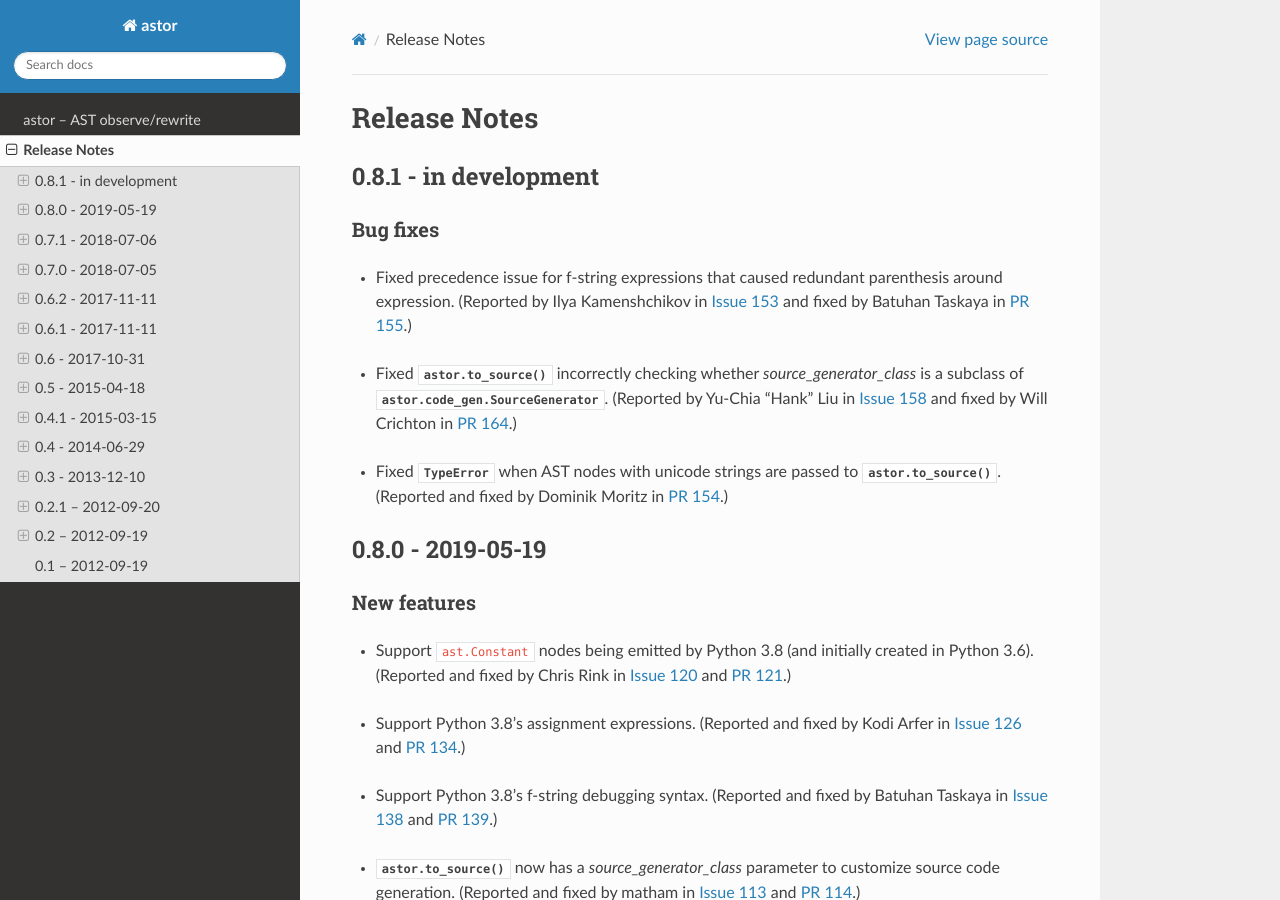
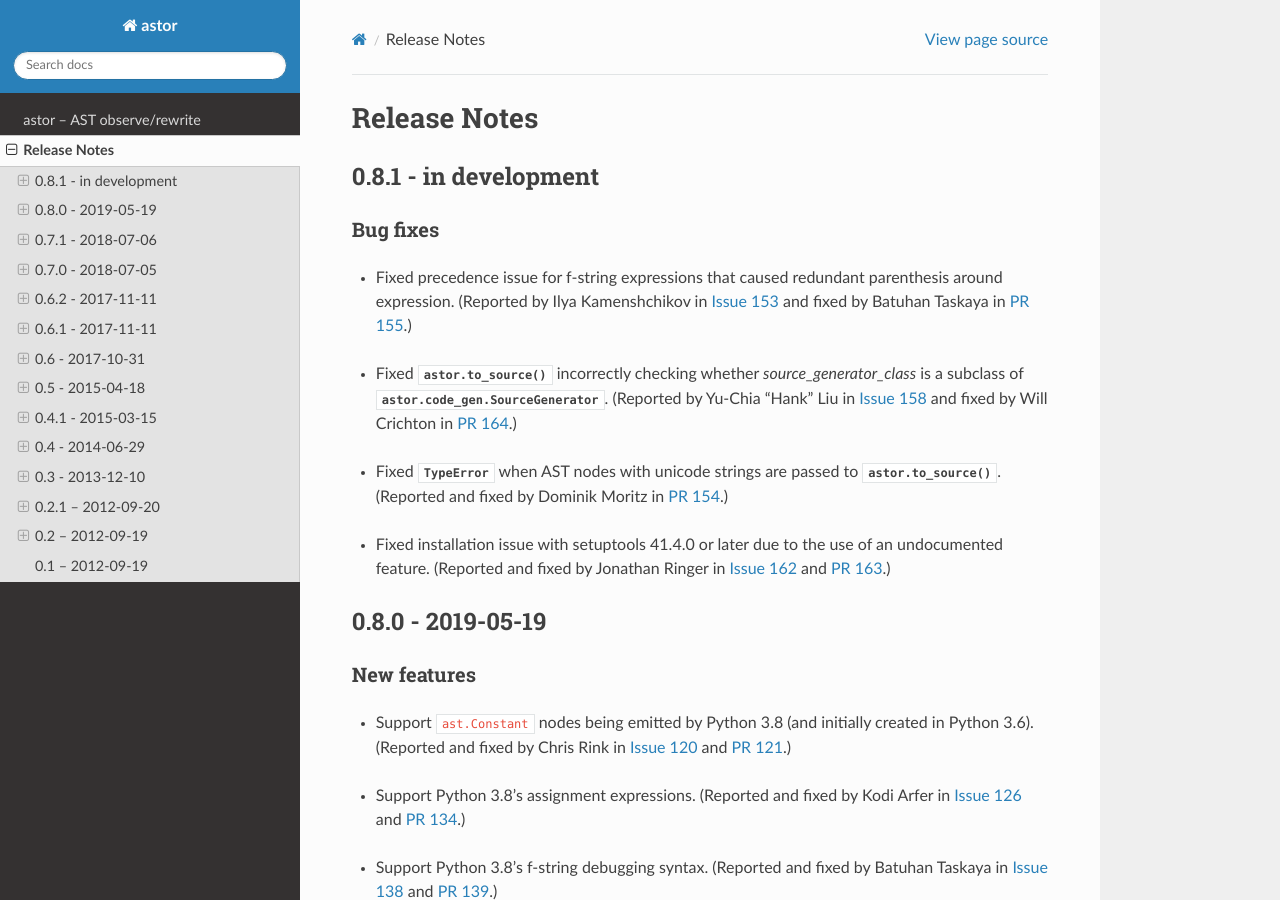
Before and after one commit to berkerpeksag/astor, a Sphinx documentation site: the page built from docs/changelog.rst, in a window 1280 px wide and 900 px high. Built offline with Sphinx 7.4.7 and the Read the Docs theme 2.0.0, drawn with Linux system fonts in a browser that asks for light colours; the version number could not be read and is left out.

Commit message:
Update changelog for #162

```diff
--- a/docs/changelog.rst
+++ b/docs/changelog.rst
@@ -27,6 +27,13 @@
   (Reported and fixed by Dominik Moritz in `PR 154`_.)
 
 .. _`PR 154`: https://github.com/berkerpeksag/astor/pull/154
+
+* Fixed installation issue with setuptools 41.4.0 or later due to the use of
+  an undocumented feature.
+  (Reported and fixed by Jonathan Ringer in `Issue 162`_ and `PR 163`_.)
+
+.. _`Issue 162`: https://github.com/berkerpeksag/astor/issues/162
+.. _`PR 163`: https://github.com/berkerpeksag/astor/pull/163
 
 0.8.0 - 2019-05-19
 ------------------
```
